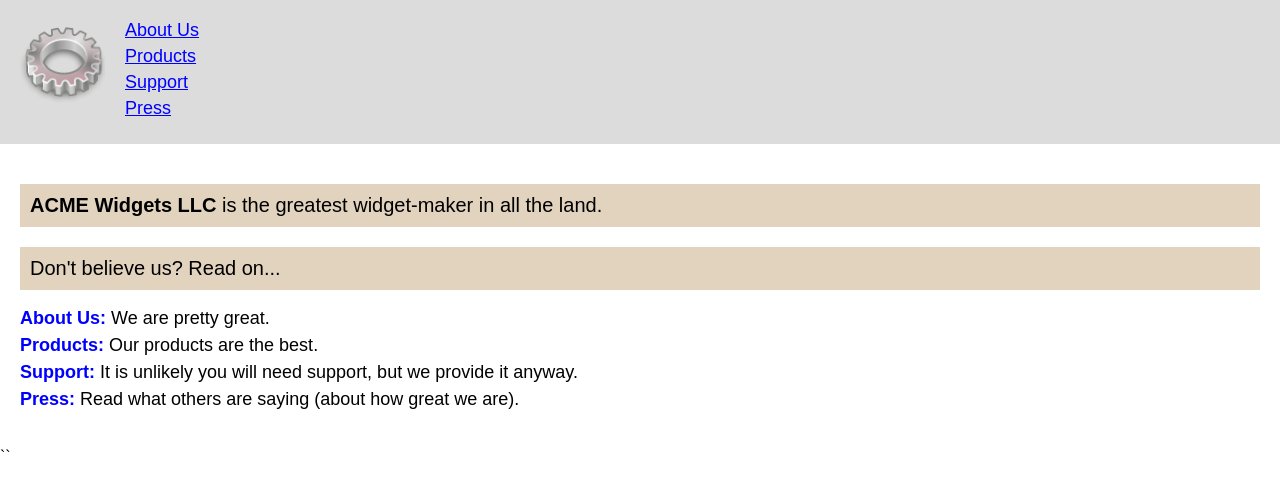
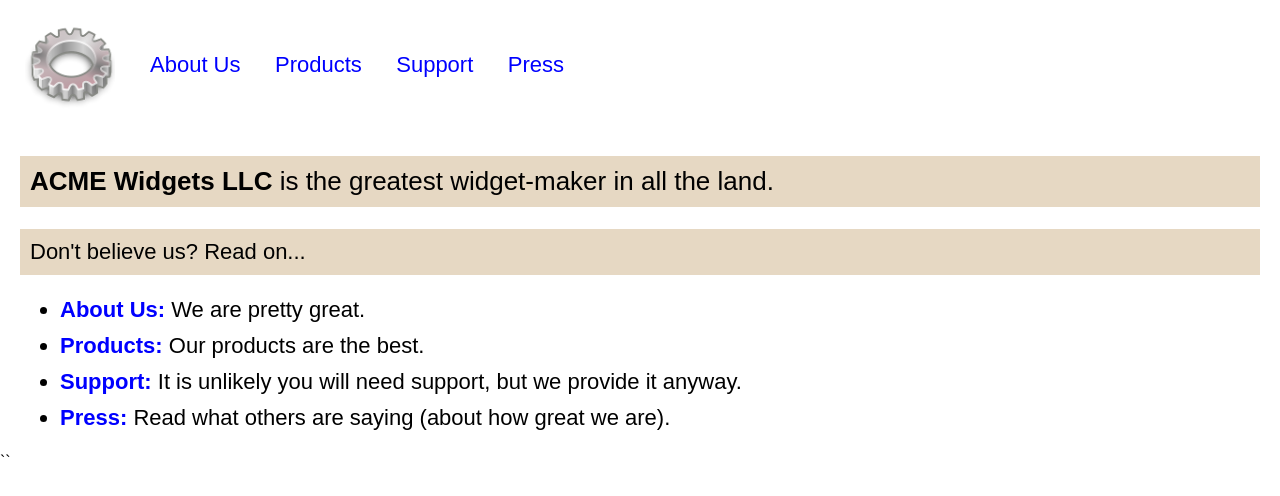
Before and after one commit to camrynsteward/camrynsteward, a plain HTML site: page 6g.html in a window 1280 px wide. Drawn offline with Linux system fonts and the light colour scheme.

Commit message:
Add files via upload

```diff
--- a/6gstyles.css
+++ b/6gstyles.css
@@ -1,53 +1,53 @@
 html, body {
   margin: 0;
   padding: 0;
+  color: #000000;
   font-family: Arial, Helvetica, sans-serif;
 }
 
 header {
-  background: #dcdcdc;
-  padding: 20px;
   display: flex;
-  align-items: flex-start;
+  align-items: center;
+  padding: 20px 25px;
 }
 
 header img {
-  width: 85px;
-  margin-right: 20px;
-}
-
-.nav {
-  display: flex;
-  flex-direction: column;
+  width: 90px;
+  margin-right: 35px;
 }
 
 .nav a {
   color: #0000ff;
-  font-size: 18px;
-  text-decoration: underline;
-  margin-bottom: 5px;
+  font-size: 22px;
+  text-decoration: none;
+  margin-right: 30px;
 }
 
 main {
-  padding: 20px;
+  margin: 20px;
 }
 
-.headline,
+.headline {
+  font-size: 26px;
+  margin-bottom: 20px;
+  background: #e6d8c3;
+  padding: 10px;
+}
+
 .lead {
-  background: #e2d3bf;
+  font-size: 22px;
+  margin-bottom: 20px;
+  background: #e6d8c3;
   padding: 10px;
-  margin-bottom: 15px;
-  font-size: 20px;
 }
 
 ul {
-  list-style: none;
-  padding-left: 0;
-  font-size: 18px;
+  font-size: 22px;
+  padding-left: 40px;
 }
 
 li {
-  margin-bottom: 6px;
+  margin-bottom: 10px;
 }
 
 .blue {
```
